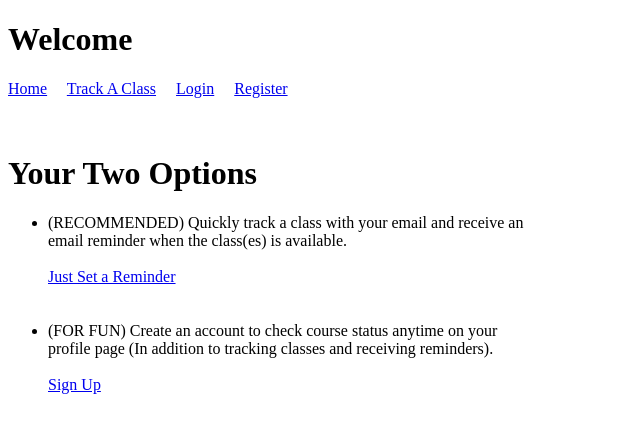
After one commit to rayguo233/course-monitor, a Django app: template templates/home.html in a window 1280 px wide. The commit adds this page. Shown: the top 433 px of the page, without its empty margins (0-640 px from the left). Run offline with Django 3.2, Linux system fonts and the light colour scheme; the template is opened without the code that fills it, so the values that code supplies are empty.

Commit message:
navigation bar and home page

```diff
--- a/course/models.py
+++ b/course/models.py
@@ -35,7 +35,8 @@ class Lecture(BaseModel):
 class Section(BaseModel):
 	lecture = models.ForeignKey(Lecture, on_delete=models.CASCADE)
 	name = models.CharField(max_length=15)
-	status = models.CharField(max_length=15, default='')
+	status = models.CharField(max_length=15, null=True)
+	num_spots_taken = models.CharField(max_length=20, null=True)
 
 	def __str__(self):
 		return self.lecture.__str__() + ' ' + self.name + ' ' + self.status
--- a/course_monitor/urls.py
+++ b/course_monitor/urls.py
@@ -18,19 +18,19 @@ from django.contrib.auth import views as auth_views
 from django.urls import path
 from course.views import *
 from user.views import *
+from .views import home_view
 
 urlpatterns = [
-    # path('', home_view, name='home'),
-    path('', course_add_view, name='course_add'),
+    path('', home_view, name='home'),
     path('ray/', admin.site.urls),  # admin view
     path('course/detail/', course_detail_view),  # see all courses
     path('register/', user_register_view, name='register'),
     path('profile/', user_profile_view, name='profile'),
     path('login/', auth_views.LoginView.as_view(template_name='user/login.html'), name='login'),
     path('logout/', auth_views.LogoutView.as_view(template_name='user/logout.html'), name='logout'),
+    path('emmmail/', email_list_view, name='email_list'),
 
     # add tracking course
-    path('emmmail/', EmailListView.as_view(), name='email_list'),
     path('add/', course_add_view, name='course_add'),
     path('load-courses/', ajax_load_courses, name='ajax_load_courses'),
     path('load-lectures/', ajax_load_lectures, name='ajax_load_lectures'),
--- /dev/null
+++ b/course_monitor/views.py
@@ -0,0 +1,5 @@
+from django.shortcuts import render
+
+
+def home_view(request):
+    return render(request, 'home.html')
--- a/templates/base.html
+++ b/templates/base.html
@@ -6,7 +6,8 @@
 <body>
 	<h1>Welcome</h1>
 	<div class="navbar-nav">
-		<a class="nav-item nav-link" href="{% url 'course_add' %}">Add A Course</a>&emsp;
+		<a class="nav-item nav-link" href="{% url 'home' %}">Home</a>&emsp;
+		<a class="nav-item nav-link" href="{% url 'course_add' %}">Track A Class</a>&emsp;
 		{% if user.is_authenticated %}
 			<a class="nav-item nav-link" href="{% url 'profile' %}">Profile</a>&emsp;
 			<a class="nav-item nav-link" href="{% url 'logout' %}">Logout</a>
@@ -22,6 +23,7 @@
 		 </div>
 		{% endfor %}
 	{% endif %}
+	<br><br>
 	{% block content %}replace me{% endblock %}
 	</body>
 
--- /dev/null
+++ b/templates/home.html
@@ -0,0 +1,22 @@
+{% extends 'base.html' %}
+
+{% block content %}
+<h1>Your Two Options</h1>
+<ul>
+    <li>
+        (RECOMMENDED) Quickly track a class with your email and receive an
+        <br>
+        email reminder when the class(es) is available.
+        <br><br>
+        <a href="{% url 'course_add' %}">Just Set a Reminder</a>
+    </li>
+    <br><br>
+    <li>
+        (FOR FUN) Create an account to check course status anytime on your
+        <br>
+        profile page (In addition to tracking classes and receiving reminders).
+        <br><br>
+        <a href="{% url 'register' %}">Sign Up</a>
+    </li>
+</ul>
+{% endblock %}
```
Also changed, not shown: course/management/commands/scrape.py (+15 -7 lines), course/templates/course/email_list.html (+6 -2 lines), course/views.py (+6 -6 lines), course/migrations/0003_section_num_spots_taken.py (added), course/migrations/0004_auto_20201001_1427.py (added), course/migrations/0005_auto_20201001_1431.py (added), 2 other files.
